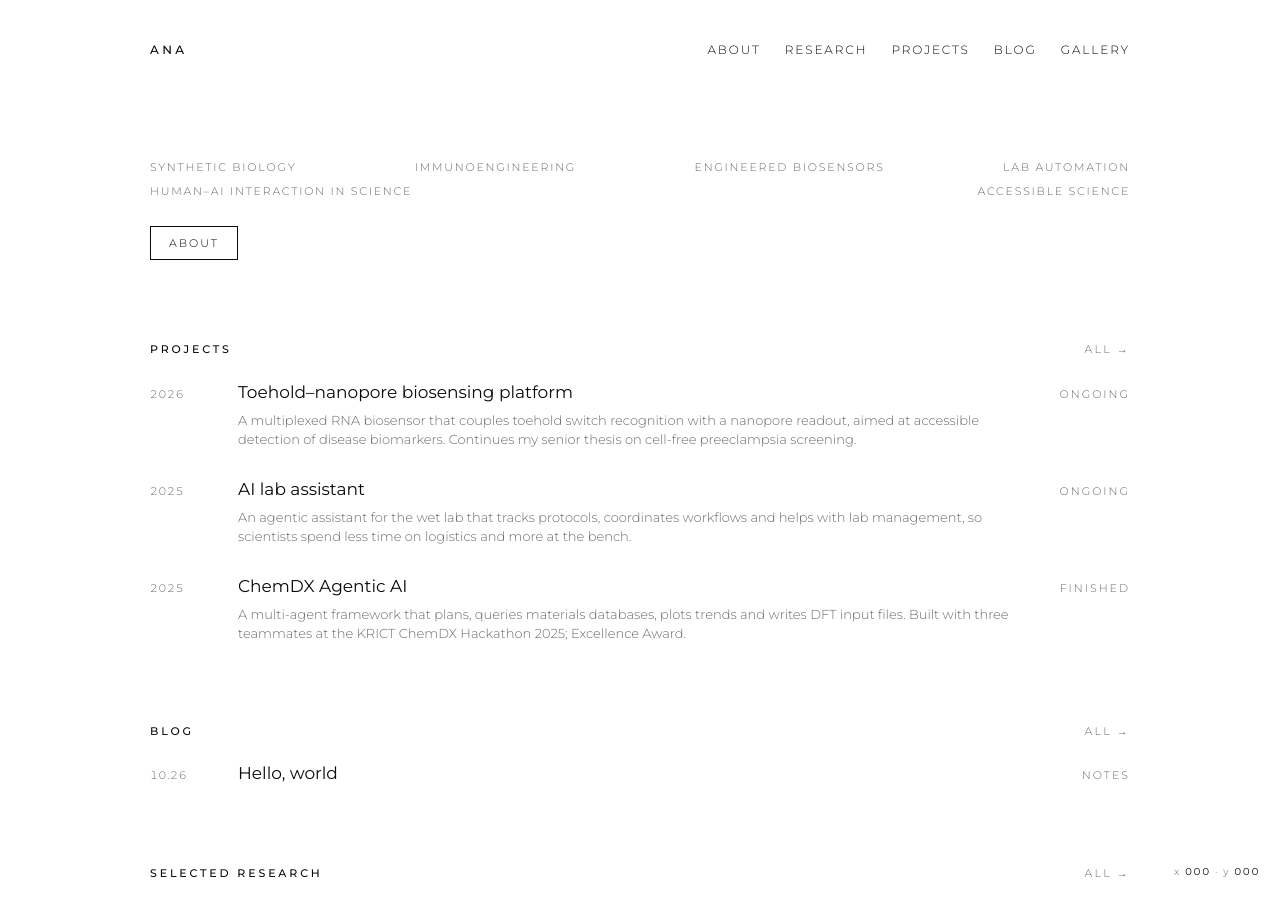
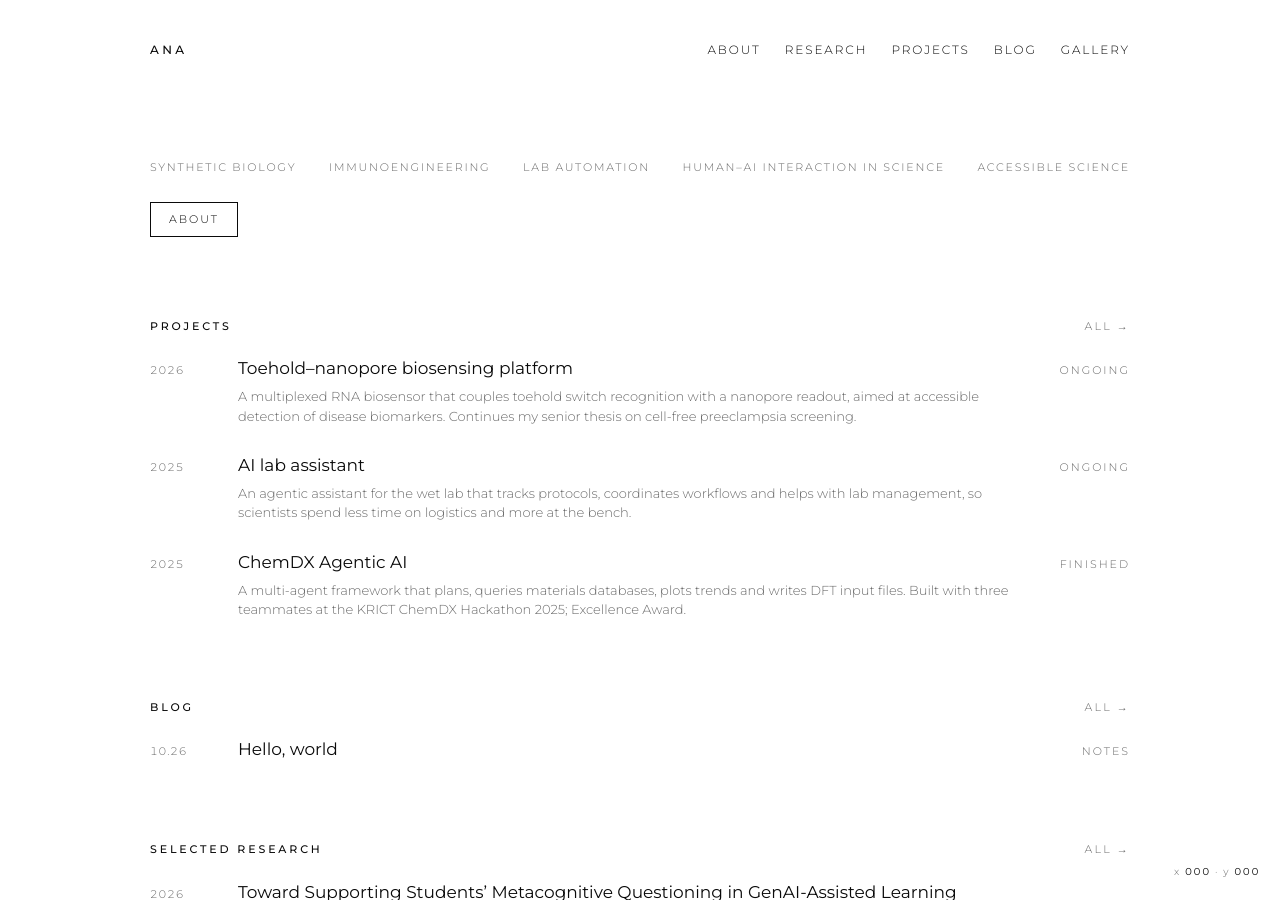
Before and after one commit to aairehtuele/arkana, a Jekyll site: the page built from index.html, in a window 1280 px wide and 900 px high. Built offline with Jekyll 4.4.1, drawn with Linux system fonts in a browser that asks for light colours.

Commit message:
Remove 'Engineered biosensors' tag
Co-Authored-By: Claude Fable 5.1 <noreply@anthropic.com>
Claude-Session: https://claude.ai/code/session_01K7kSkMVmseGRbdRETtVsAL

```diff
--- a/_data/interests.yml
+++ b/_data/interests.yml
@@ -1,7 +1,6 @@
 # Shown on the homepage and the Research page. One per line, most important first.
 - Synthetic biology
 - Immunoengineering
-- Engineered biosensors
 - Lab automation
 - Human–AI interaction in science
 - Accessible science
```
